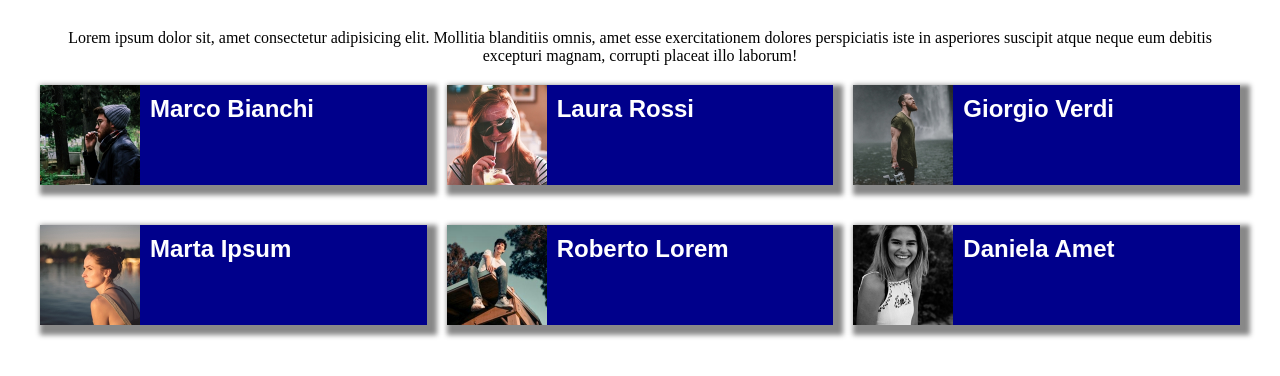
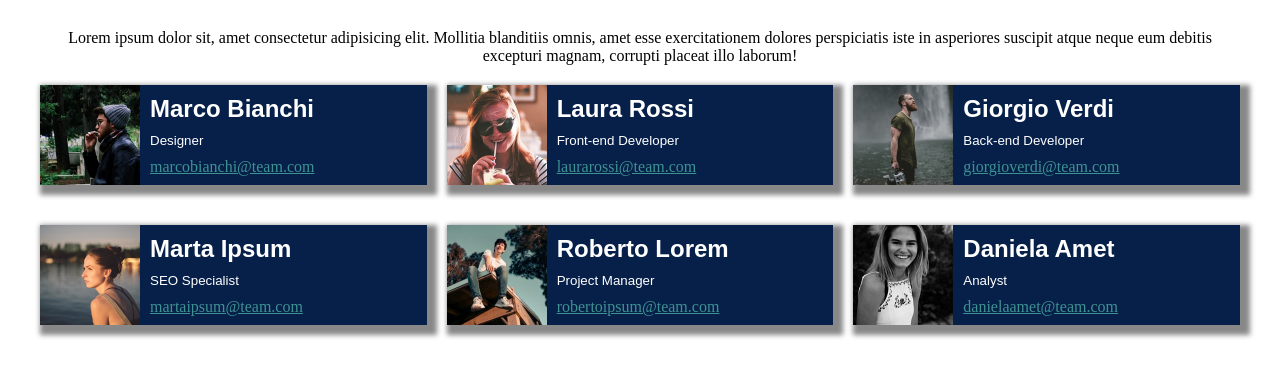
Before and after one commit to Paky-Simeone/html-css-float-cards, a plain HTML site: page index.html in a window 1280 px wide. Shown: the part 72-448 px from the top of the page. Drawn offline with Linux system fonts and the light colour scheme.

Commit message:
cards end

```diff
--- a/css/style.css
+++ b/css/style.css
@@ -26,12 +26,14 @@ main > p{
     text-align: center;
 }
 
+    /* Cards */
+
 .cards{
     width: calc((100% - 40px )/ 3);
     min-height: 50px;
     height: 100px;
     margin-bottom: 20px;
-    background-color: darkblue;
+    background-color: #072049;
     box-shadow: 5px 5px 5px 5px #888888;
     content: "";
     clear: both;
@@ -45,9 +47,24 @@ main > p{
     float: left;
 }
 
-.cards > h2{
+.cards > h2 {
 color: white;
 font-family: 'Fredoka', sans-serif;
 margin-left: 110px;
 margin-top: 10px;
 }
+
+.cards > p{
+    color: white;
+font-family: 'Fredoka', sans-serif;
+font-size: smaller;
+margin-left: 110px;
+margin-top: 10px;
+}
+
+.cards > a{
+    display: block;
+    color: rgb(62, 146, 146);
+    margin-left: 110px;
+    margin-top: 10px;
+}
--- a/index.html
+++ b/index.html
@@ -19,32 +19,38 @@
         <div class="cards">
             <img src="/img/male1.png" alt="Marco Bianchi">
             <h2>Marco Bianchi</h2>
-            <p></p>
+            <p>Designer</p>
+            <a href="#">marcobianchi@team.com</a>
         </div>
         <div class="cards">
             <img src="/img/female1.png" alt="Laura Rossi">
             <h2>Laura Rossi</h2>
-            <p></p>
+            <p>Front-end Developer</p>
+            <a href="#">laurarossi@team.com</a>
         </div>
         <div class="cards">
             <img src="/img/male2.png" alt="Giorgio Verdi">
             <h2>Giorgio Verdi</h2>
-            <p></p>
+            <p>Back-end Developer</p>
+            <a href="#">giorgioverdi@team.com</a>
         </div>
         <div class="cards">
             <img src="/img/female2.png" alt="Marta Ipsum">
             <h2>Marta Ipsum</h2>
-            <p></p>
+            <p>SEO Specialist</p>
+            <a href="#">martaipsum@team.com</a>
         </div>
         <div class="cards">
             <img src="/img/male3.png" alt="Roberto Lorem">
             <h2>Roberto Lorem</h2>
-            <p></p>
+            <p>Project Manager</p>
+            <a href="#">robertoipsum@team.com</a>
         </div>
         <div class="cards">
             <img src="/img/female3.png" alt="Daniela Amet">
             <h2>Daniela Amet</h2>
-            <p></p>
+            <p>Analyst</p>
+            <a href="#">danielaamet@team.com</a>
         </div>
     </main>
 
```
